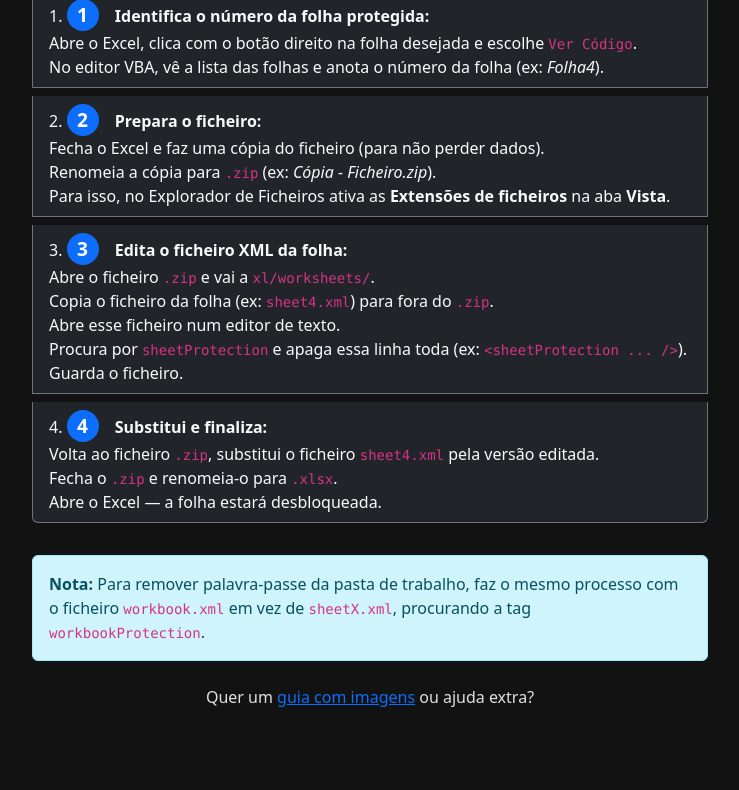
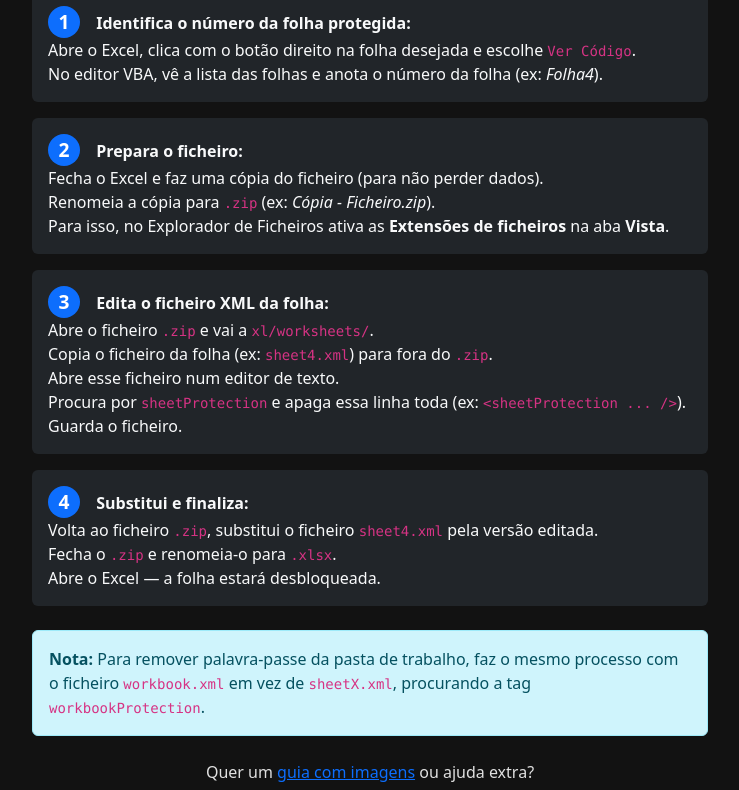
Before and after one commit to paulos02/ferias, a plain HTML site: page Excel.html in a window 1280 px wide. Shown: the part 208-998 px from the top of the page, without its empty margins (270-1009 px from the left). Before the commit the page ends 965 px from the top, so only its background shows below. Drawn offline with nearby package versions, Linux system fonts and the light colour scheme.

Commit message:
Update Excel.html

```diff
--- a/Excel.html
+++ b/Excel.html
@@ -54,21 +54,22 @@
 
     <div class="mb-4">
       <h2>Passos</h2>
-      <ol class="list-group list-group-numbered">
-        <li class="list-group-item bg-dark text-light border-secondary mb-2">
+
+<ul class="list-unstyled">
+  <li class="bg-dark text-light border-secondary mb-3 p-3 rounded">
     <span class="step-number">1</span>
     <strong>Identifica o número da folha protegida:</strong><br />
     Abre o Excel, clica com o botão direito na folha desejada e escolhe <code>Ver Código</code>.<br />
     No editor VBA, vê a lista das folhas e anota o número da folha (ex: <em>Folha4</em>).
   </li>
-        <li class="list-group-item bg-dark text-light border-secondary mb-2">
+  <li class="bg-dark text-light border-secondary mb-3 p-3 rounded">
     <span class="step-number">2</span>
     <strong>Prepara o ficheiro:</strong><br />
     Fecha o Excel e faz uma cópia do ficheiro (para não perder dados).<br />
     Renomeia a cópia para <code>.zip</code> (ex: <em>Cópia - Ficheiro.zip</em>).<br />
     Para isso, no Explorador de Ficheiros ativa as <strong>Extensões de ficheiros</strong> na aba <strong>Vista</strong>.
   </li>
-        <li class="list-group-item bg-dark text-light border-secondary mb-2">
+  <li class="bg-dark text-light border-secondary mb-3 p-3 rounded">
     <span class="step-number">3</span>
     <strong>Edita o ficheiro XML da folha:</strong><br />
     Abre o ficheiro <code>.zip</code> e vai a <code>xl/worksheets/</code>.<br />
@@ -77,14 +78,15 @@
     Procura por <code>sheetProtection</code> e apaga essa linha toda (ex: <code>&lt;sheetProtection ... /&gt;</code>).<br />
     Guarda o ficheiro.
   </li>
-        <li class="list-group-item bg-dark text-light border-secondary mb-2">
+  <li class="bg-dark text-light border-secondary mb-3 p-3 rounded">
     <span class="step-number">4</span>
     <strong>Substitui e finaliza:</strong><br />
     Volta ao ficheiro <code>.zip</code>, substitui o ficheiro <code>sheet4.xml</code> pela versão editada.<br />
     Fecha o <code>.zip</code> e renomeia-o para <code>.xlsx</code>.<br />
     Abre o Excel — a folha estará desbloqueada.
   </li>
-      </ol>
+</ul>
+
     </div>
 
     <div class="alert alert-info" role="alert">
```
Lines whose indentation alone changed are shown as unchanged.
